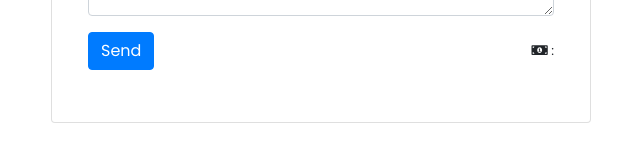
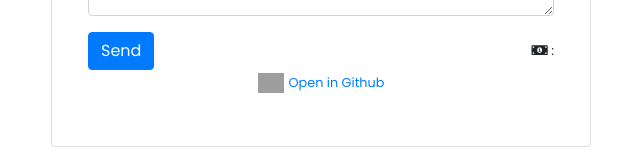
Before and after one commit to shs2001/sms, a plain HTML site: page index.html in a window 1280 px wide. Shown: the part 497-657 px from the top of the page, without its empty margins (319-959 px from the left). Drawn offline with Linux system fonts and the light colour scheme; grey boxes are pictures that could not be loaded.

Commit message:
add gitignore file and some changes in index and readme file

```diff
--- a/index.html
+++ b/index.html
@@ -1,5 +1,6 @@
 <!DOCTYPE html>
 <html lang="en">
+
 <head>
   <meta charset="UTF-8">
   <meta http-equiv="X-UA-Compatible" content="IE=edge">
@@ -11,6 +12,7 @@
   <script src="js/jquery.min.js"></script>
   <link rel="stylesheet" href="css/style.css">
 </head>
+
 <body>
   <div class="container">
     <div class="row">
@@ -24,7 +26,7 @@
             <form id="smsForm">
               <div class="collapse" id="collapseExample">
                 <div class="form-group">
-                                  <input type="text" id="api" class="form-control" placeholder="API Key" >
+                  <input type="text" id="api" class="form-control" placeholder="API Key">
                   <div class="d-flex justify-content-between align-items-center">
                     <small id="apihelp" class="text-danger"></small>
                     <small><a href="https://sms.net.bd/signup/" target="_blank">Get API Key</a></small>
@@ -33,21 +35,27 @@
               </div>
 
               <div class="form-group">
-                              <input type="number" id="number" maxlength="11" class="form-control" placeholder="Phone Number" >
+                <input type="number" id="number" maxlength="11" class="form-control" placeholder="Phone Number">
                 <small id="numberhelp" class="text-danger"></small>
               </div>
               <div class="form-group">
-                              <textarea maxlength="160"  class="form-control" id="msg" cols="30" rows="5" placeholder="Type your Messege...."></textarea>
+                <textarea maxlength="160" class="form-control" id="msg" cols="30" rows="5"
+                  placeholder="Type your Messege...."></textarea>
                 <small id="msghelp" class="text-danger"></small>
               </div>
               <div class="d-flex justify-content-between align-items-center">
-                                <div >
+                <div>
                   <button id="send" class="btn btn-primary">Send</button>
                 </div>
 
-                                <p class="mb-0 balance" ><i class="fa fa-money-bill-alt"></i> : <strong id="balance"></strong><small class="d-block text-danger" id="lowbalance"></small></p>
+                <p class="mb-0 balance"><i class="fa fa-money-bill-alt"></i> : <strong id="balance"></strong><small
+                    class="d-block text-danger" id="lowbalance"></small></p>
               </div>
             </form>
+            <div style="text-align: center;">
+              <a href="#"><img style="height: 20px" src="https://img.icons8.com/ios-glyphs/30/000000/github.png" />
+                <small>Open in Github</small></a>
+            </div>
             <div class="result mt-3">
 
             </div>
@@ -61,4 +69,5 @@
   <script src="js/popper.min.js"></script>
   <script src="js/app.js"></script>
 </body>
+
 </html>
```
Also changed, not shown: 2 other files. Lines whose indentation alone changed are shown as unchanged.
